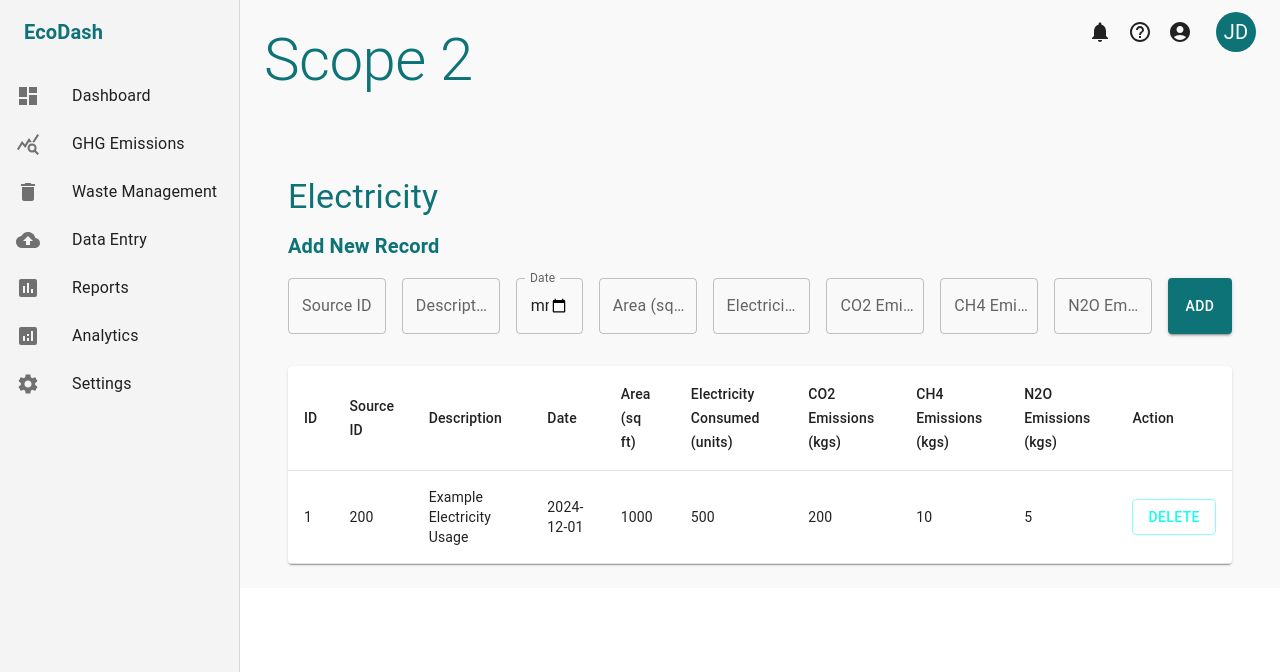
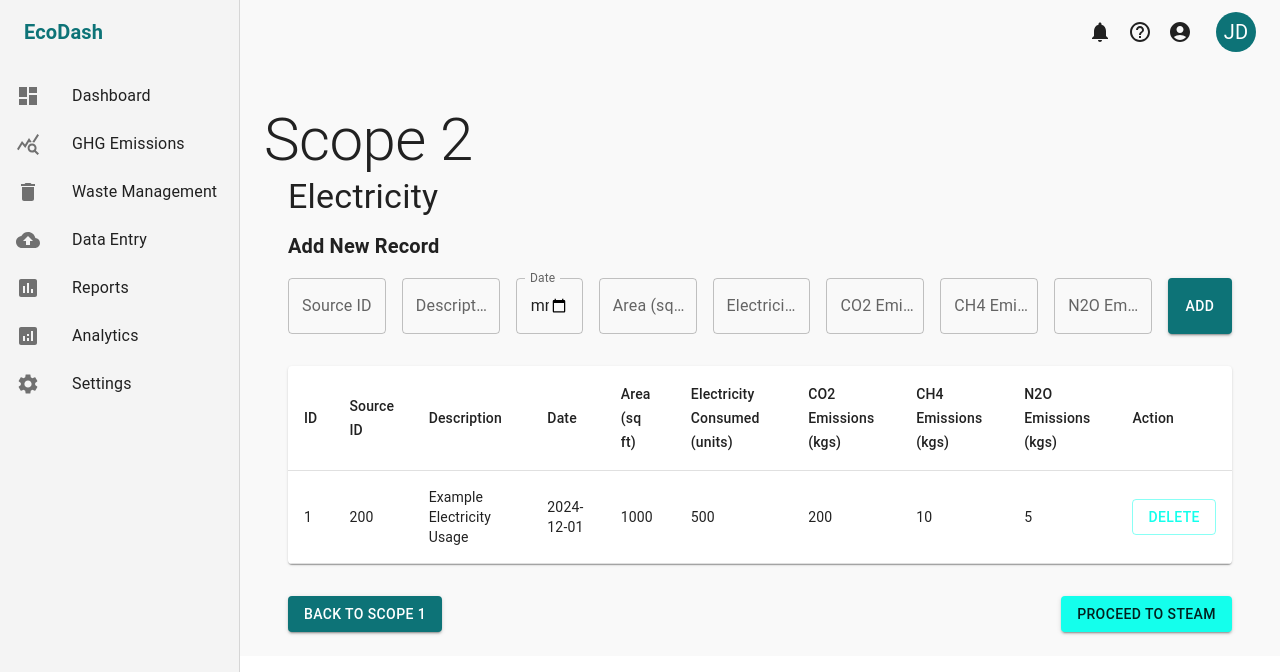
Before and after one commit to AbubakarMirza1/Kavish, a React (Create React App) app in the folder frontend/: page /Scope2E in a window 1280 px wide. Shown: the top 672 px of the page. Built offline with nearby package versions, Linux system fonts and the light colour scheme.

Commit message:
Update Scope2E.js

```diff
--- a/frontend/src/screens/Scope2E.js
+++ b/frontend/src/screens/Scope2E.js
@@ -34,7 +34,7 @@ import {
   DialogContentText,
   DialogTitle,
   Snackbar,
-  Alert
+  Alert,
 } from '@mui/material';
 import {
   Dashboard as DashboardIcon,
@@ -59,8 +59,8 @@ const initialData = [
     electricityConsumed: 500,
     co2Emissions: 200,
     ch4Emissions: 10,
-    n2oEmissions: 5
-  }
+    n2oEmissions: 5,
+  },
 ];
 
 const ElectricityPage = () => {
@@ -72,26 +72,26 @@ const ElectricityPage = () => {
     electricityConsumed: '',
     co2Emissions: '',
     ch4Emissions: '',
-    n2oEmissions: ''
+    n2oEmissions: '',
   });
 
   const [rows, setRows] = useState(initialData);
   const [selectedSection, setSelectedSection] = useState('dashboard');
   const [openDialog, setOpenDialog] = useState(false);
   const [deleteId, setDeleteId] = useState(null);
-  const [openSnackbar, setOpenSnackbar] = useState(false); // New state for Snackbar
+  const [openSnackbar, setOpenSnackbar] = useState(false);
 
   const handleInputChange = (e) => {
     const { name, value } = e.target;
-    setFormValues(prev => ({ ...prev, [name]: value }));
+    setFormValues((prev) => ({ ...prev, [name]: value }));
   };
 
   const handleAddRow = () => {
-    if (Object.values(formValues).some(value => value === '')) {
-      setOpenSnackbar(true); // Show error message
-      return; // Prevent adding the row
+    if (Object.values(formValues).some((value) => value === '')) {
+      setOpenSnackbar(true);
+      return;
     }
-    setRows(prev => [...prev, { id: prev.length + 1, ...formValues }]);
+    setRows((prev) => [...prev, { id: prev.length + 1, ...formValues }]);
     setFormValues({
       sourceId: '',
       description: '',
@@ -100,7 +100,7 @@ const ElectricityPage = () => {
       electricityConsumed: '',
       co2Emissions: '',
       ch4Emissions: '',
-      n2oEmissions: ''
+      n2oEmissions: '',
     });
   };
 
@@ -115,7 +115,7 @@ const ElectricityPage = () => {
   };
 
   const handleDeleteRow = () => {
-    setRows(prev => prev.filter(row => row.id !== deleteId));
+    setRows((prev) => prev.filter((row) => row.id !== deleteId));
     setOpenDialog(false);
   };
 
@@ -143,7 +143,7 @@ const ElectricityPage = () => {
     { label: 'Reports', icon: <ReportsIcon />, section: 'reports' },
     { label: 'Analytics', icon: <AnalyticsIcon />, section: 'analytics' },
     { label: 'Settings', icon: <SettingsIcon />, section: 'settings' },
-  ];  // Sidebar definition that matches the original
+  ];
 
   return (
     <ThemeProvider theme={theme}>
@@ -168,7 +168,6 @@ const ElectricityPage = () => {
             </Typography>
           </Toolbar>
           <List>
-            {/* Sidebar items */}
             {sidebarSections.map((section) => (
               <ListItem
                 button
@@ -182,13 +181,12 @@ const ElectricityPage = () => {
             ))}
           </List>
         </Drawer>
+
         {/* Main Content */}
         <Box component="main" sx={{ flexGrow: 1, p: 3, backgroundColor: '#f9f9f9' }}>
           <AppBar position="fixed" color="transparent" elevation={0} sx={{ zIndex: (theme) => theme.zIndex.drawer + 1 }}>
             <Toolbar>
-              <Typography variant="h6" sx={{ flexGrow: 1, color: '#0D7377' }}>
-
-              </Typography>
+              <Typography variant="h6" sx={{ flexGrow: 1, color: '#0D7377' }}></Typography>
               <IconButton color="inherit">
                 <NotificationsIcon />
               </IconButton>
@@ -201,24 +199,20 @@ const ElectricityPage = () => {
               <Avatar sx={{ ml: 2, bgcolor: '#0D7377' }}>JD</Avatar>
             </Toolbar>
           </AppBar>
-          <Typography variant="h2" sx={{ flexGrow: 1, color: '#0D7377' }}>
+
+          <Typography variant="h2" sx={{ mt: 10 }}>
             Scope 2
           </Typography>
-          <Container sx={{ mt: 10 }}>
-            <Typography variant="h4" gutterBottom sx={{ flexGrow: 1, color: '#0D7377' }}>
+
+          <Container>
+            <Typography variant="h4" gutterBottom>
               Electricity
             </Typography>
-            {/* Form for adding new records */}
+
+            {/* Form */}
             <Box sx={{ mb: 4 }}>
-              <Typography variant="h6" sx={{ flexGrow: 1, color: '#0D7377' }}>Add New Record</Typography>
-              <Box
-                component="form"
-                sx={{
-                  display: 'flex',
-                  gap: 2,
-                  mt: 2,
-                }}
-              >
+              <Typography variant="h6">Add New Record</Typography>
+              <Box component="form" sx={{ display: 'flex', gap: 2, mt: 2 }}>
                 <TextField
                   label="Source ID"
                   name="sourceId"
@@ -261,7 +255,7 @@ const ElectricityPage = () => {
                 <TextField
                   label="CO2 Emissions (kgs)"
                   name="co2Emissions"
- type="number"
+                  type="number"
                   value={formValues.co2Emissions}
                   onChange={handleInputChange}
                   variant="outlined"
@@ -287,7 +281,8 @@ const ElectricityPage = () => {
                 </Button>
               </Box>
             </Box>
-            {/* Table to display records */}
+
+            {/* Table */}
             <TableContainer component={Paper}>
               <Table>
                 <TableHead>
@@ -326,20 +321,32 @@ const ElectricityPage = () => {
                 </TableBody>
               </Table>
             </TableContainer>
+
+            {/* Navigation Buttons */}
+            <Box sx={{ display: 'flex', justifyContent: 'space-between', mt: 4 }}>
+              <Button
+                variant="contained"
+                color="primary"
+                onClick={() => (window.location.href = '/Scope1PG')}
+              >
+                Back to Scope 1
+              </Button>
+              <Button
+                variant="contained"
+                color="secondary"
+                onClick={() => (window.location.href = '/Scope2S')}
+              >
+                Proceed to Steam
+              </Button>
+            </Box>
           </Container>
         </Box>
-        {/* Confirmation Dialog for deletions */}
-        <Dialog
-          open={openDialog}
-          onClose={handleClose}
-          aria-labelledby="alert-dialog-title"
-          aria-describedby="alert-dialog-description"
-        >
-          <DialogTitle id="alert-dialog-title">{"Confirm Deletion"}</DialogTitle>
+
+        {/* Confirmation Dialog */}
+        <Dialog open={openDialog} onClose={handleClose}>
+          <DialogTitle>{"Confirm Deletion"}</DialogTitle>
           <DialogContent>
-            <DialogContentText id="alert-dialog-description">
-              Are you sure you want to delete this record?
-            </DialogContentText>
+            <DialogContentText>Are you sure you want to delete this record?</DialogContentText>
           </DialogContent>
           <DialogActions>
             <Button onClick={handleClose} color="primary">
@@ -350,9 +357,10 @@ const ElectricityPage = () => {
             </Button>
           </DialogActions>
         </Dialog>
-        {/* Dialogs and Snackbar for error messages */}
+
+        {/* Snackbar */}
         <Snackbar open={openSnackbar} autoHideDuration={6000} onClose={handleClose}>
-          <Alert onClose={handleClose} severity="error" sx={{ width: '100%' }}>
+          <Alert onClose={handleClose} severity="error">
             Please fill in all fields before adding a record.
           </Alert>
         </Snackbar>
```
